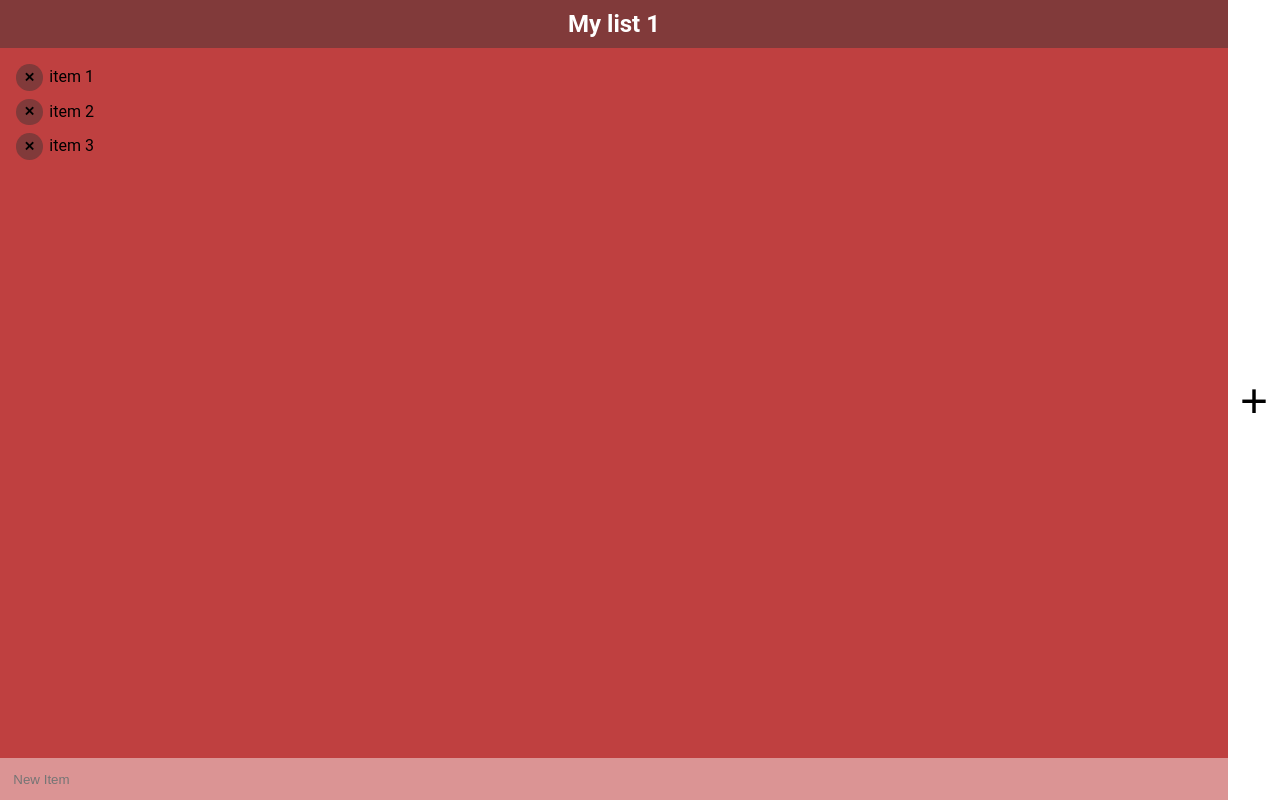
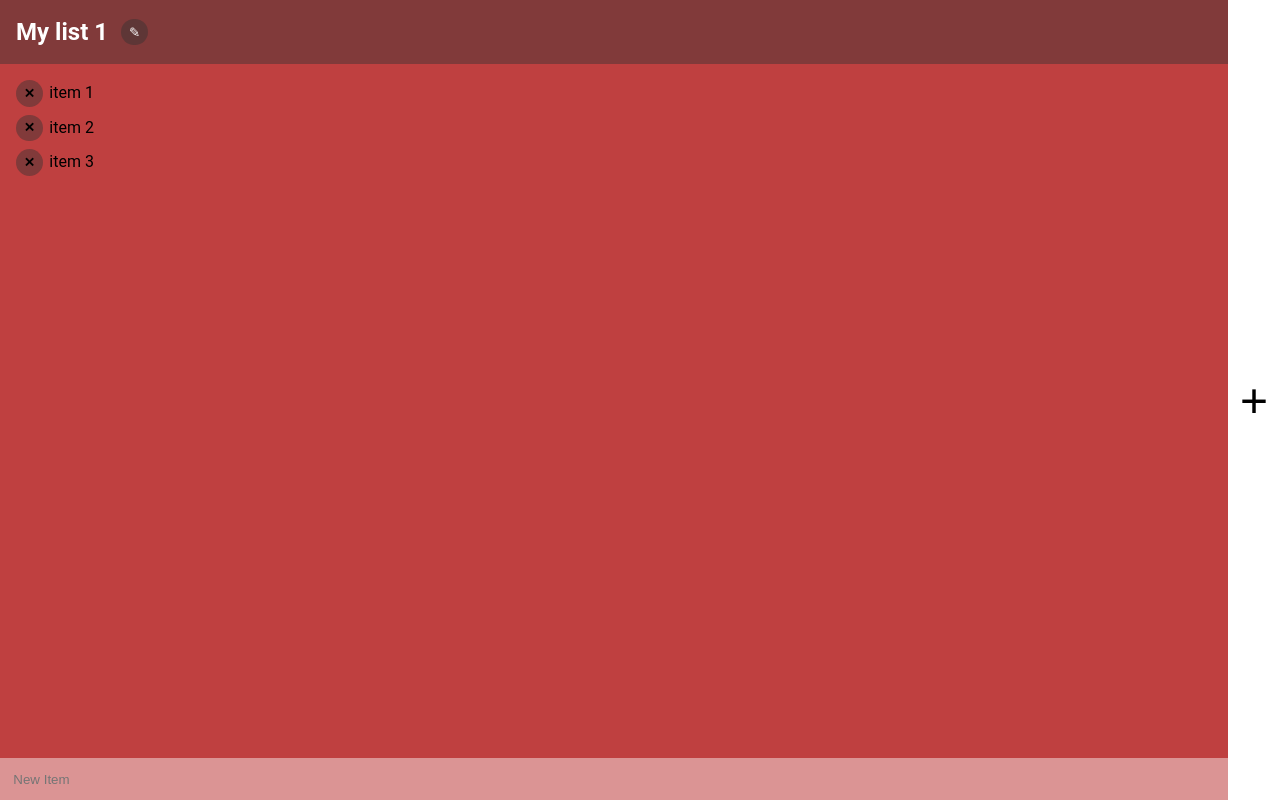
Before and after one commit to nolanzurek/jumpscare, a Preact app: page / in a window 1280 px wide. Built offline with nearby package versions, Linux system fonts and the light colour scheme.

Commit message:
Added ability to rename lists

```diff
--- a/src/app.tsx
+++ b/src/app.tsx
@@ -47,6 +47,12 @@ export function App() {
                 });
                 setAppData({ listData: newLists });
               }}
+              changeListName={(newName: string) => {
+                const newLists = { ...appData.listData };
+                newLists[newName] = newLists[name];
+                delete newLists[name];
+                setAppData({ listData: newLists });
+              }}
               // improve the type of id using keyof
               removeFromList={(itemToDelete: { id: string; text: string }) => {
                 const newLists = { ...appData.listData };
--- a/src/components/ListItem/ListItem.css
+++ b/src/components/ListItem/ListItem.css
@@ -7,7 +7,7 @@
   outline: none;
   aspect-ratio: 1;
   cursor: pointer;
-  border-radius: 50%;
+  border-radius: 100%;
 }
 
 .close-button:hover {
--- a/src/components/ListPane/ListPane.css
+++ b/src/components/ListPane/ListPane.css
@@ -7,15 +7,46 @@
   position: relative;
 }
 
+.title-section {
+  display: flex;
+  flex-direction: row;
+  align-items: center;
+  padding: 1em;
+  background-color: #33333370;
+  min-height: 2em;
+}
+
+.edit-list-title-button {
+  background-color: #33333370;
+  color: white;
+  border: none;
+  outline: none;
+  padding: 0.5em;
+  cursor: pointer;
+  margin-left: 1em;
+  border-radius: 100%;
+  height: 2em;
+  aspect-ratio: 1;
+}
+
+.edit-list-title-input {
+  background-color: #33333370;
+  color: white;
+  border: none;
+  outline: none;
+  padding: 0.5em;
+  border-radius: 0.5em;
+}
+
+.edit-list-title-input::placeholder {
+  color: white;
+}
+
 h2 {
-  margin: 0;
-  padding: 0;
   font-size: 1.5em;
   font-weight: bold;
   text-align: center;
   color: white;
-  background-color: #33333370;
-  padding: 10px;
   margin: 0;
 }
 
--- a/src/components/ListPane/ListPane.tsx
+++ b/src/components/ListPane/ListPane.tsx
@@ -1,5 +1,6 @@
 // note: preact must be imported to fix the "can't find module" error when importing other components
 import Preact from "preact";
+import { useState } from "preact/hooks";
 
 import { NewTask } from "../NewTask/NewTask";
 import { ListItem } from "../ListItem/ListItem";
@@ -10,15 +11,49 @@ export function ListPane(props: {
   name: string;
   color: number;
   appendToList: (item: string) => void;
+  changeListName: (newName: string) => void;
   removeFromList: (toDelete: { id: string; text: string }) => void;
   removePane: () => void;
 }) {
+  const [editing, setEditing] = useState(false);
+
   return (
     <section
       className="list-pane"
       style={{ background: `hsl(${props.color % 360}, 50%, 50%)` }}
     >
-      <h2>{props.name}</h2>
+      <div className="title-section">
+        {editing ? (
+          <input
+            className="edit-list-title-input"
+            type="text"
+            placeholder="New Name"
+            onKeyDown={(event) => {
+              const input = event.target as HTMLInputElement;
+              if (event.key === "Enter" && input.value != "") {
+                props.changeListName(input.value);
+                input.value = "";
+                setEditing(false);
+              }
+
+              if (event.key === "Escape") {
+                setEditing(false);
+              }
+            }}
+          />
+        ) : (
+          <h2 className="title">{props.name}</h2>
+        )}
+        <button
+          className="edit-list-title-button"
+          onClick={() => {
+            setEditing(true);
+          }}
+        >
+          ✎
+        </button>
+      </div>
+
       <ul>
         {props.list.map((listEntry) => (
           <ListItem
--- a/src/components/NewTask/NewTask.css
+++ b/src/components/NewTask/NewTask.css
@@ -1,4 +1,4 @@
-input {
+.new-task-input {
   position: absolute;
   bottom: 0;
   left: 0;
--- a/src/components/NewTask/NewTask.tsx
+++ b/src/components/NewTask/NewTask.tsx
@@ -3,6 +3,7 @@ import "./NewTask.css";
 export function NewTask(props: { appendToList: (item: string) => void }) {
   return (
     <input
+      className="new-task-input"
       type="text"
       placeholder="New Item"
       onKeyDown={(event) => {
```
Also changed, not shown: src/components/ListPane/todo.md (added, +3 -0 lines).
